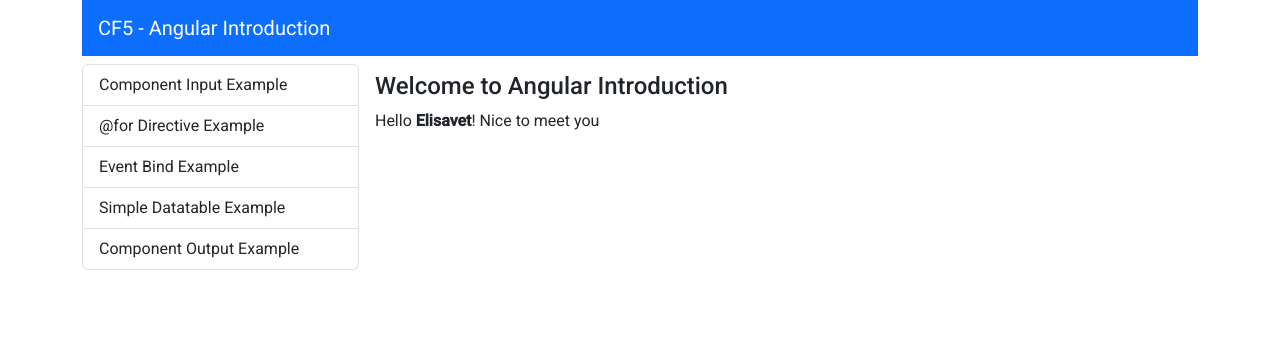
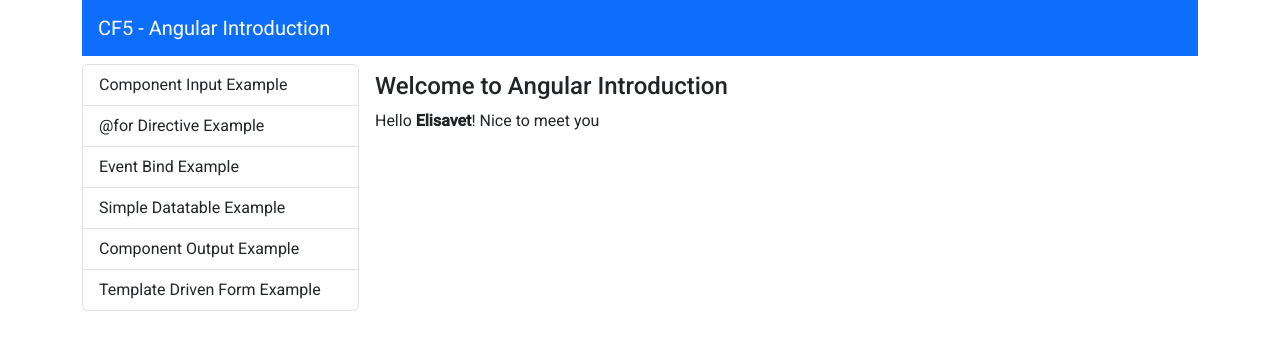
Before and after one commit to elisavetTerz/angular-introduction, an Angular app: page / in a window 1280 px wide. Shown: the top 350 px of the page. Built offline with nearby package versions, Linux system fonts and the light colour scheme.

Commit message:
list-group-menu components update

```diff
--- a/src/app/components/list-group-menu/list-group-menu.component.ts
+++ b/src/app/components/list-group-menu/list-group-menu.component.ts
@@ -22,5 +22,9 @@ export class ListGroupMenuComponent {
       text: 'Component Output Example',
       routerLink: 'component-output-example',
     },
+    {
+      text: 'Template Driven Form Example',
+      routerLink: 'template-driven-form-example',
+    },
   ];
 }
```
